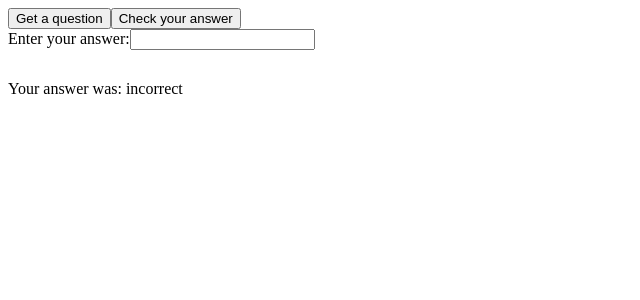
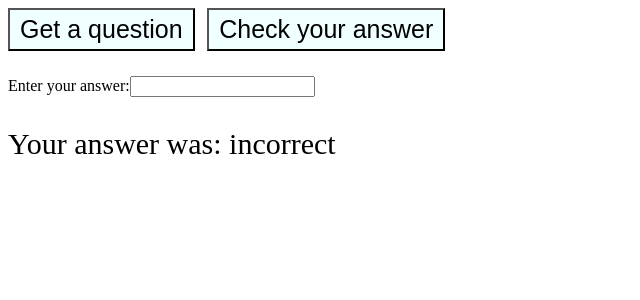
Before and after one commit to SamZirbel/JeopardyProject, an Angular app in the folder JeopardyProject/: page / in a window 1280 px wide. Both pictures are taken after a click on the button "Check your answer". Shown: the top 300 px of the page, without its empty margins (0-640 px from the left). Built offline with nearby package versions, Linux system fonts and the light colour scheme.

Commit message:
Full Commit

```diff
--- a/JeopardyProject/src/app/app.component.html
+++ b/JeopardyProject/src/app/app.component.html
@@ -1,5 +1,5 @@
 
 
-<app-home-page></app-home-page>
+<app-home-page ></app-home-page>
 
-<router-outlet></router-outlet>
+<router-outlet ></router-outlet>
--- a/JeopardyProject/src/app/home-page/home-page.component.html
+++ b/JeopardyProject/src/app/home-page/home-page.component.html
@@ -3,23 +3,37 @@
 
   <div class="row">
 
-    <button class="btn btn-primary col-sm-4" (click)="getQuestionForDisplay()">Get a question</button>
-    <button class="btn" (click)="testAnswer()" >Check your answer</button>
+    <button class="btn btn-primary col-sm-4" (click)="getQuestionForDisplay()"
+      style="background-color: azure;
+            padding: 5px 10px;
+            font-size: 25px;"
+    >Get a question</button>
+    <button class="btn" (click)="testAnswer()"
+      style="background-color: azure;
+            padding: 5px 10px;
+            margin-left: 1%;
+            font-size:25px;
+            margin-bottom: 2%;"
+    >Check your answer</button>
   </div>
 
 
-  <table class="table" *ngIf = "question" >
+  <table class="table" *ngIf = "question" style="margin-bottom: 15px">
     <thead>
       <tr>
         <th scope="col">Category</th>
         <th scope="col">Question</th>
         <th scope="col">Value</th>
-        <th scope="col">Answer</th>
+        <th scope="col" [hidden]="answerStatus">Answer</th>
       </tr>
     </thead>
     <tbody>
       <tr>
-        <td>{{question.category.title}}</td>
+        <td style="border-right: solid;
+          border-width: 3px;
+          padding : 3px;
+        "
+        >{{question.category.title}}</td>
         <td>{{question.question}}</td>
         <td>{{question.value}}</td>
         <td [hidden]="visibility">{{question.answer}}</td>
@@ -32,12 +46,14 @@
     <input class="col-sm-4" id="answerInput" name="answerInput" type="text" [(ngModel)]="answer">
 
 
-    <div *ngIf = "result" style="margin-top: 30px; margin-bottom: 30px;">
+    <div *ngIf = "result" style="margin-top: 30px; margin-bottom: 30px; font-size: 30px;"
+    [hidden]="answerStatus"
+    >
       Your answer was:
       {{result}}
     </div>
 
-    <div *ngIf = "score">
+    <div *ngIf = "score" style="margin-top: 10px;">
       Score :
       {{this.score}}
     </div>
--- a/JeopardyProject/src/app/home-page/home-page.component.ts
+++ b/JeopardyProject/src/app/home-page/home-page.component.ts
@@ -15,6 +15,7 @@ export class HomePageComponent implements OnInit {
   public score:any = 0;
 
   public visibility:boolean = true;
+  public answerStatus:boolean = true;
 
   constructor(private questionService: QuestionService) { }
 
@@ -27,6 +28,7 @@ export class HomePageComponent implements OnInit {
       (data: Question[]) => {
         this.question = data[0];
         this.visibility = true;
+        this.answerStatus = true;
         console.log(this.question.answer);
       },
       (error) => {
@@ -42,9 +44,12 @@ export class HomePageComponent implements OnInit {
       console.log("true"); this.result = "correct" ;
       this.visibility = false;
       this.score += this.question.value;
+      this.answerStatus = false;
     } else {
       console.log("false"); this.result = "incorrect";
       this.visibility = false;
+
+      this.answerStatus = false;
 
       this.score = this.score;
       console.log(this.score);
```
